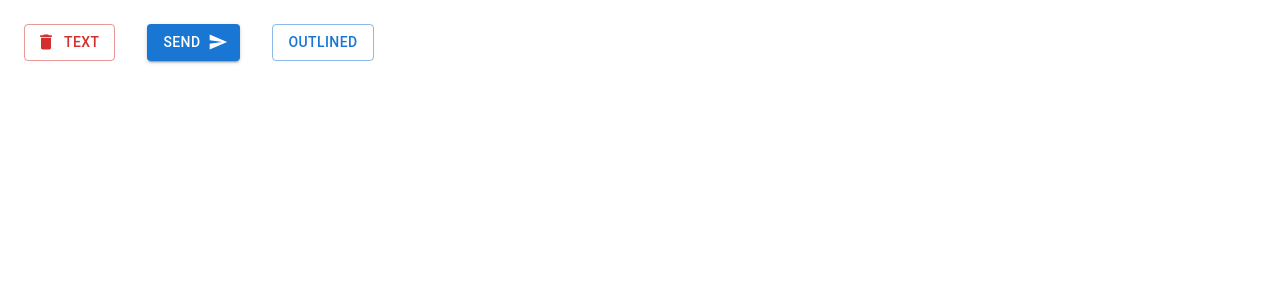
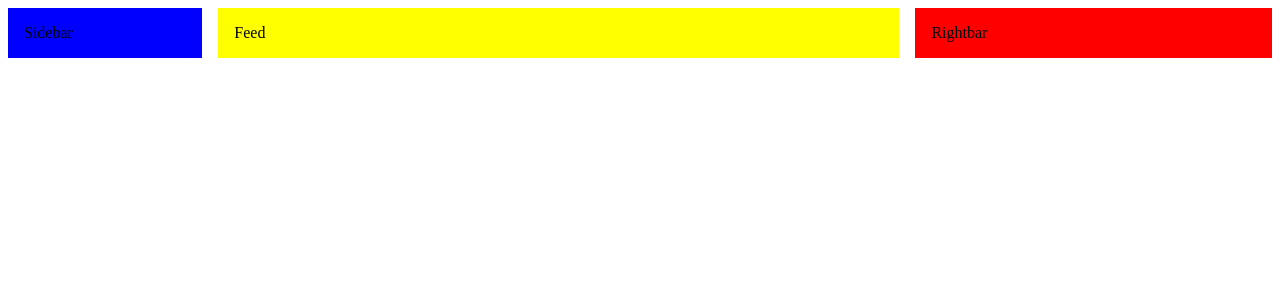
Before and after one commit to alpha2207/mui, a React (Create React App) app: page / in a window 1280 px wide. Shown: the top 300 px of the page. Built offline with nearby package versions, Linux system fonts and the light colour scheme.

Commit message:
Basic Layout

```diff
--- a/src/App.js
+++ b/src/App.js
@@ -1,14 +1,19 @@
-import { Button } from "@mui/material";
-import { Delete,Add, Send } from "@mui/icons-material";
+import { Box } from "@mui/material";
+import { Stack } from "@mui/system";
+import Feed from "./components/Feed";
+import Rightbar from "./components/Rightbar";
+import Sidebar from "./components/Sidebar";
 
 function App() {
 
   return (
-    <div>
-      <Button startIcon={<Delete />} variant="outlined" color="error" sx={{m:2}}>Text</Button>
-      <Button endIcon={<Send />} variant="contained" sx={{m:2}}>Send</Button>
-      <Button variant="outlined" sx={{m:2}}>Outlined</Button>
-    </div>
+   <Box>
+    <Stack direction='row' justifyContent='space-between' spacing={2}>
+      <Sidebar/>
+      <Feed/>
+      <Rightbar/>
+    </Stack>
+   </Box>
   );
 }
 
--- a/src/components/Feed.jsx
+++ b/src/components/Feed.jsx
@@ -1,7 +1,10 @@
 import React from 'react'
+import { Box } from "@mui/material";
 
 export default function Feed() {
-  return (
-    <div>Feed</div>
-  )
+    return (
+        <Box p={2} flex={4} bgcolor="yellow">
+            Feed
+        </Box>
+    )
 }
--- a/src/components/Rightbar.jsx
+++ b/src/components/Rightbar.jsx
@@ -1,7 +1,8 @@
 import React from 'react'
+import Box from '@mui/material/Box'
 
 export default function Rightbar() {
   return (
-    <div>Rightbar</div>
+    <Box p={2} flex={2} bgcolor="red">Rightbar</Box>
   )
 }
--- a/src/components/Sidebar.jsx
+++ b/src/components/Sidebar.jsx
@@ -1,7 +1,8 @@
 import React from 'react'
+import Box from '@mui/material/Box'
 
 export default function Sidebar() {
   return (
-    <div>Sidebar</div>
+    <Box p={2} flex={1} bgcolor="blue">Sidebar</Box>
   )
 }
```
